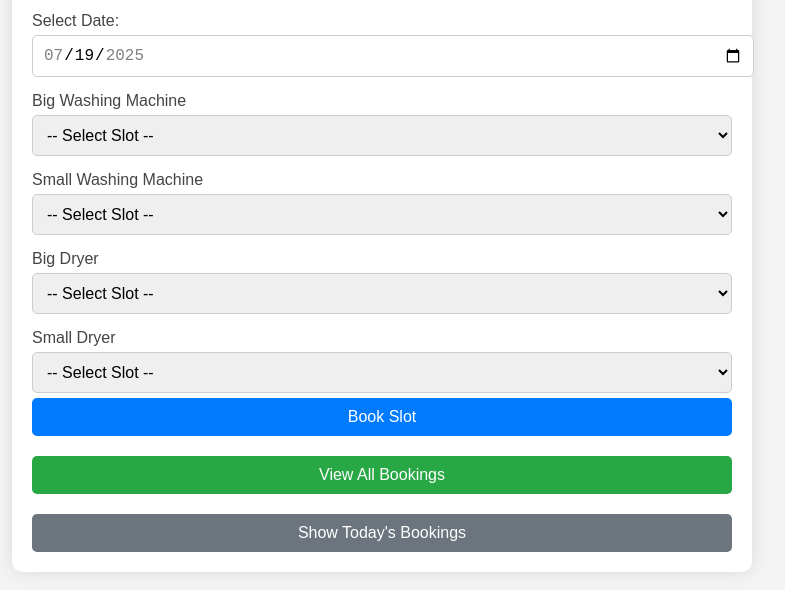
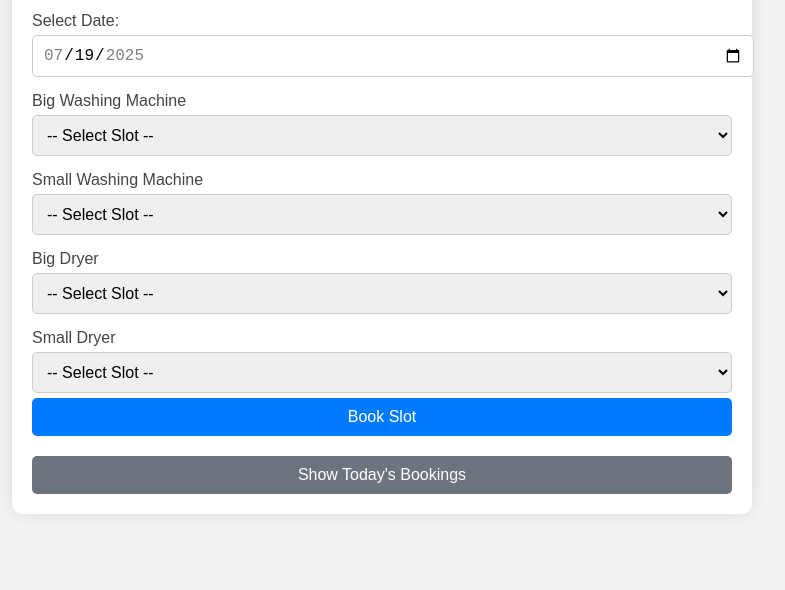
Before and after one commit to DevbySubh/laundry-booking-h8, a plain HTML site: page index.html in a window 1280 px wide. Shown: the part 184-774 px from the top of the page, without its empty margins (258-1043 px from the left). Drawn offline with Linux system fonts and the light colour scheme.

Commit message:
Update index.html

```diff
--- a/index.html
+++ b/index.html
@@ -54,13 +54,6 @@
       border-radius: 5px;
       margin-bottom: 10px;
     }
-    #viewAllBtn {
-      margin-top: 20px;
-      background-color: #28a745;
-    }
-    #viewAllBtn:hover {
-      background-color: #218838;
-    }
     #showBookingsBtn {
       margin-top: 20px;
       background-color: #6c757d;
@@ -103,7 +96,6 @@
       <button type="submit">Book Slot</button>
     </form>
 
-    <button id="viewAllBtn" onclick="window.location.href='all-bookings.html'">View All Bookings</button>
     <button id="showBookingsBtn">Show Today's Bookings</button>
 
     <div class="bookings" id="bookingSection" style="display: none;">
```
